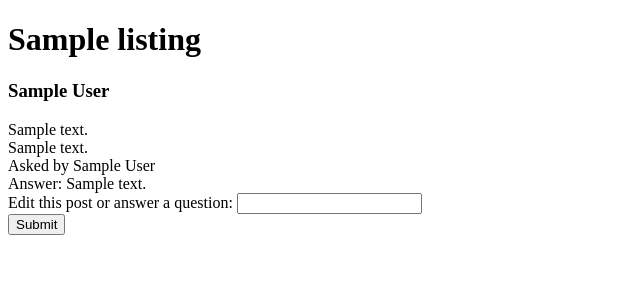
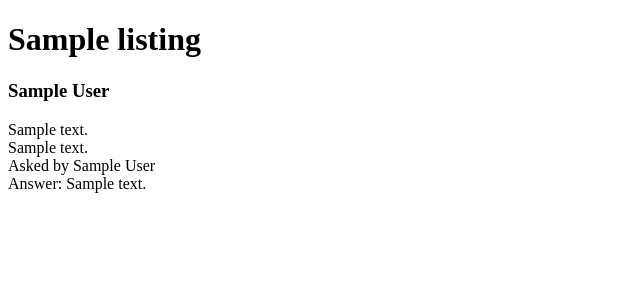
Before and after one commit to software-students-fall2022/web-app-exercise-team-5-1, a Flask app: template templates/listing.html in a window 1280 px wide. Shown: the top 300 px of the page, without its empty margins (0-640 px from the left). Run offline with Flask 2, Linux system fonts and the light colour scheme; the template is opened without the code that fills it: most values are stand-ins (such as "Sample title", 1, 10 or a date in 2020); parts of the project's set-up code (start-up, migrations or seed data) failed here and were passed over.

Commit message:
fix: remove password input from listing page

```diff
--- a/app.py
+++ b/app.py
@@ -45,13 +45,6 @@ def listing(id):
         except InvalidId:
             return "The given id is invalid."
 
-    elif request.method == "POST":
-        # validate listing update authentication before redirecting to editing page
-        # TODO: implement listing update authetication
-        data = request.form
-        print(data)
-        return redirect(f'/listing/{id}/update')
-
 @app.route('/listing/<id>/update')
 def listing_update(id):
     # TODO: put link to answering a question in here
--- a/templates/listing.html
+++ b/templates/listing.html
@@ -22,10 +22,5 @@
         </div>
         {% endfor %}
     </div>
-
-    <form method="POST" action="">
-        <div>Edit this post or answer a question: <input type="text" name="password"></div>
-        <div><input type="submit" name="submit"></div>
-    </form>
 </body>
 </html>
```
